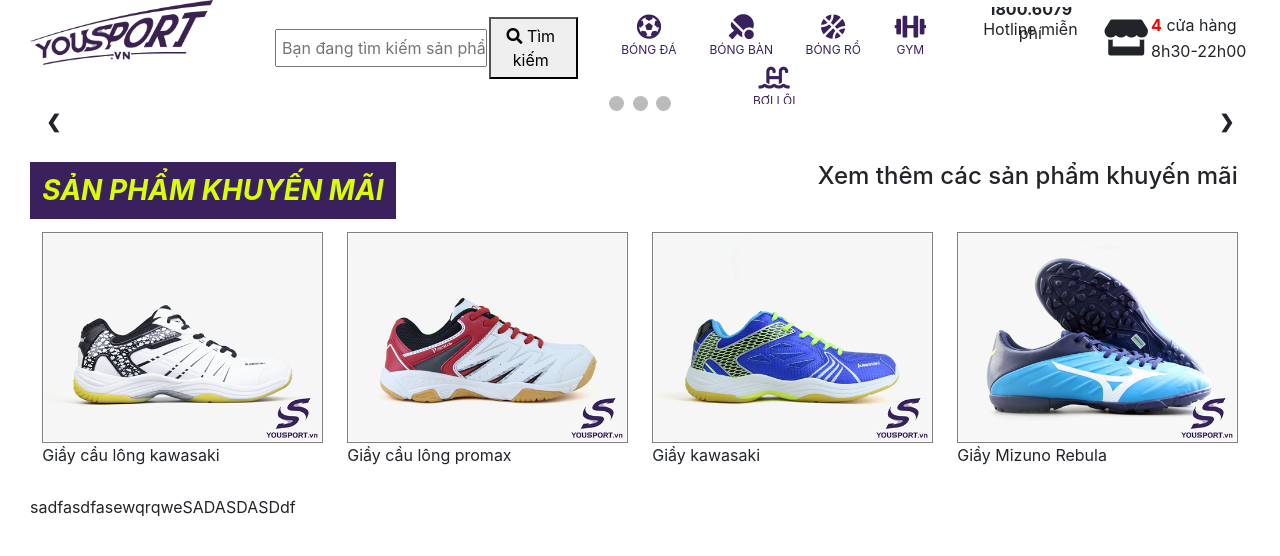
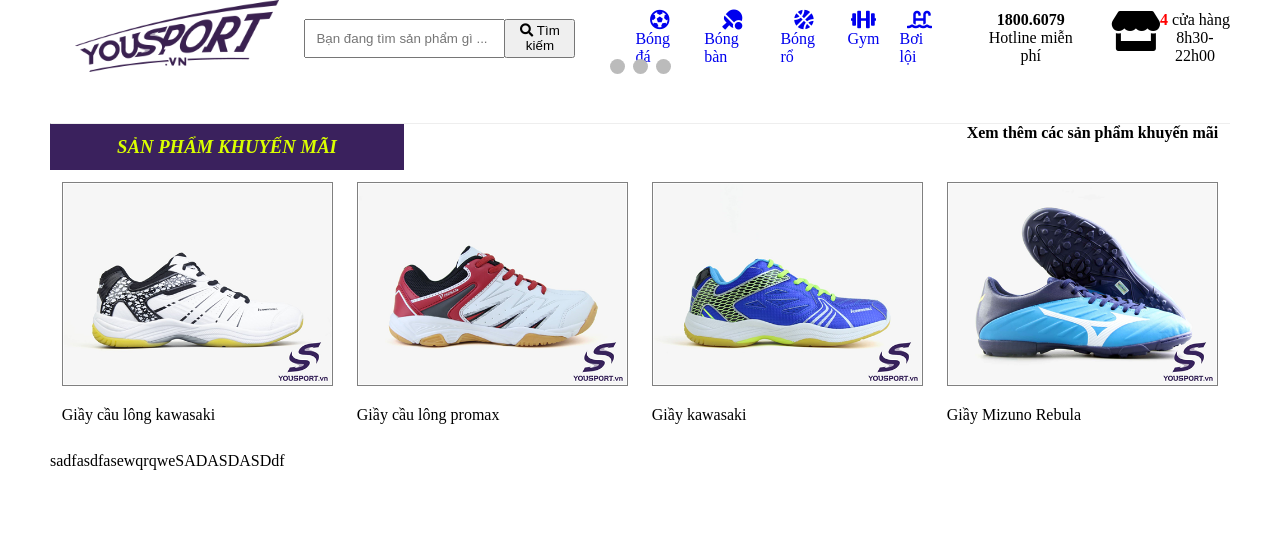
Before and after one commit to TriLuong/youSport, a PHP site: page / in a window 1280 px wide. Shown: the top 556 px of the page. Run offline with PHP 8.4, Linux system fonts and the light colour scheme; some libraries are stand-ins or nearby versions.

Commit message:
Modify navigation for project.
Signed-off-by: Tri Luong <lxt0094@gmail.com>

```diff
--- /dev/null
+++ b/css/nav.css
@@ -0,0 +1,80 @@
+/* NAVIGTION */
+
+nav {
+  display: flex !important;
+  align-items: center;
+}
+
+nav .logo img {
+  width: 80%;
+}
+
+nav .search {
+  display: flex;
+}
+
+nav .search input {
+  padding: 10px;
+}
+
+nav .search button {
+  margin-left: -1px;
+}
+
+nav ul {
+  list-style-type: none;
+  display: flex;
+  margin: 0;
+  padding: 0;
+  margin-left: 50px;
+}
+
+nav ul li a {
+  display: flex;
+  flex-direction: column;
+  align-items: center;
+}
+
+nav ul li a i {
+  font-size: 20px;
+}
+
+nav ul li:hover {
+  background-color: #daff00;
+}
+
+nav ul a {
+  display: block;
+  text-decoration: none;
+  padding: 10px;
+}
+
+nav div {
+  text-align: center;
+}
+
+nav .hotLine {
+  margin-left: 30px;
+}
+
+nav .hotLine p {
+  margin: 0;
+}
+
+nav .store {
+  display: flex;
+  margin-left: 30px;
+}
+
+nav .store i {
+  font-size: 40px;
+}
+
+nav .store strong {
+  color: red;
+}
+
+nav .store > div {
+  display: flex;
+  flex-direction: column;
+}
--- a/css/style.css
+++ b/css/style.css
@@ -1,117 +1,12 @@
+@import "./nav.css";
+
 * {
   box-sizing: border-box;
 }
 
 body {
-  margin: 0 30px;
+  margin: 0 50px;
 }
-
-header {
-  overflow: hidden;
-}
-
-header > img {
-  width: 15%;
-  float: left;
-}
-header > div.search {
-  width: 30%;
-  float: left;
-  position: relative;
-  top: 16px;
-  padding-left: 5%;
-}
-
-header table {
-  width: 100%;
-  margin: 0;
-  border-collapse: collapse;
-}
-tr > td.searchInput {
-  width: 70%;
-}
-
-tr > td.searchButton {
-  width: 30%;
-}
-
-tr > td.searchInput > input {
-  padding: 5px 0px 5px 5px;
-  width: 100%;
-  box-sizing: border-box;
-}
-tr > td.searchButton > button {
-  padding: 5px 5px 5px 0px;
-  width: 100%;
-}
-header > nav {
-  float: left;
-  width: 32%;
-  text-align: center;
-  position: relative;
-  top: 10px;
-}
-header > nav > ul {
-  list-style-type: none;
-  margin: 0;
-  padding: 0;
-  width: 100%;
-}
-
-header > nav > ul > li {
-  display: inline-block;
-}
-
-header > nav > ul > li > a {
-  text-decoration: none;
-  display: block;
-  padding: 4% 0%;
-  color: #3a215d;
-  text-align: center;
-  font-size: 12px;
-  text-transform: uppercase;
-}
-
-header > nav > ul > li > a > i {
-  font-size: 25px;
-  width: 100%;
-}
-
-header > nav > ul > li > a:hover {
-  background-color: chartreuse;
-}
-
-header > div.hotline {
-  width: 10%;
-  float: left;
-  line-height: 4px;
-  text-align: center;
-  padding: 0;
-  position: relative;
-  top: 7px;
-}
-
-header > div.store {
-  float: left;
-  width: 13%;
-  position: relative;
-  top: 12px;
-  padding-left: 1%;
-}
-
-header > div.store p {
-  display: inline;
-}
-
-header > div.store > table > tbody > tr > td > i {
-  font-size: 36px;
-}
-
-.clearfix {
-  overflow: hidden;
-}
-
-/* NAVIGTION */
 
 /* Slideshow container */
 .slideshow-container {
--- a/index.html
+++ b/index.html
@@ -4,10 +4,7 @@
     <meta charset="UTF-8" />
     <meta name="viewport" content="width=device-width, initial-scale=1.0" />
     <meta http-equiv="X-UA-Compatible" content="ie=edge" />
-    <link
-      href="./bootstrap-4.1.3-dist/css/bootstrap.min.css"
-      rel="stylesheet"
-    />
+
     <link href="css/style.css" rel="stylesheet" />
     <link
       rel="stylesheet"
@@ -16,35 +13,19 @@
       crossorigin="anonymous"
     />
 
-    <script src="js/jquery-3.4.1.min.js"></script>
-    <script src="./bootstrap-4.1.3-dist/js/bootstrap.min.js"></script>
-
     <title>YouSport</title>
   </head>
   <body>
-    <header>
-      <img src="images/logo.png" alt="Logo" />
-      <div class="search clearfix">
-        <form>
-          <table>
-            <tbody>
-              <tr>
-                <td class="searchInput">
-                  <input placeholder="Bạn đang tìm kiếm sản phẩm gì..." />
-                </td>
-                <td class="searchButton">
-                  <button type="submit">
-                    <i class="fas fa-search"></i> Tìm kiếm
-                  </button>
-                </td>
-              </tr>
-            </tbody>
-          </table>
-        </form>
+    <nav>
+      <div class="logo">
+        <a href="#"><img src="images/logo.png"/></a>
+      </div>
+      <div class="search">
+        <input type="text" placeholder="Bạn đang tìm sản phẩm gì ..." />
+        <button type="submit"><i class="fas fa-search"></i> Tìm kiếm</button>
       </div>
 
-      <nav class="clearfix">
-        <ul>
+      <ul class="navbar-nav">
         <li>
           <a href="#"><i class="fas fa-futbol"></i> Bóng đá</a>
         </li>
@@ -61,36 +42,21 @@
           <a href="#"><i class="fas fa-swimming-pool"></i> Bơi lội</a>
         </li>
       </ul>
-      </nav>
-      <div class="hotline clearfix">
+
+      <div class="hotLine">
         <p><strong>1800.6079</strong></p>
         <p>Hotline miễn phí</p>
       </div>
-      <div class="store clearfix">
-        <table>
-          <tbody>
-            <tr>
-              <td rowspan="2">
+
+      <div class="store">
         <i class="fas fa-store"></i>
-              </td>
-              <td>
-                <span style="color: red"><strong>4</strong></span> cửa hàng
-              </td>
-            </tr>
-            <tr>
-              <td>
-                <p>8h30-22h00</p>
-              </td>
-            </tr>
-          </tbody>
-        </table>
+        <div>
+          <div><strong>4</strong> cửa hàng</div>
+          <div>8h30-22h00</div>
+        </div>
+      </div>
+    </nav>
 
-        <br />
-      </div>
-      <!-- <div>
-        <i class="fas fa-store"></i>
-      </div> -->
-    </header>
     <section>
       <div class="slideshow-container">
         <div class="mySlides fade">
```
Lines whose indentation alone changed are shown as unchanged.
